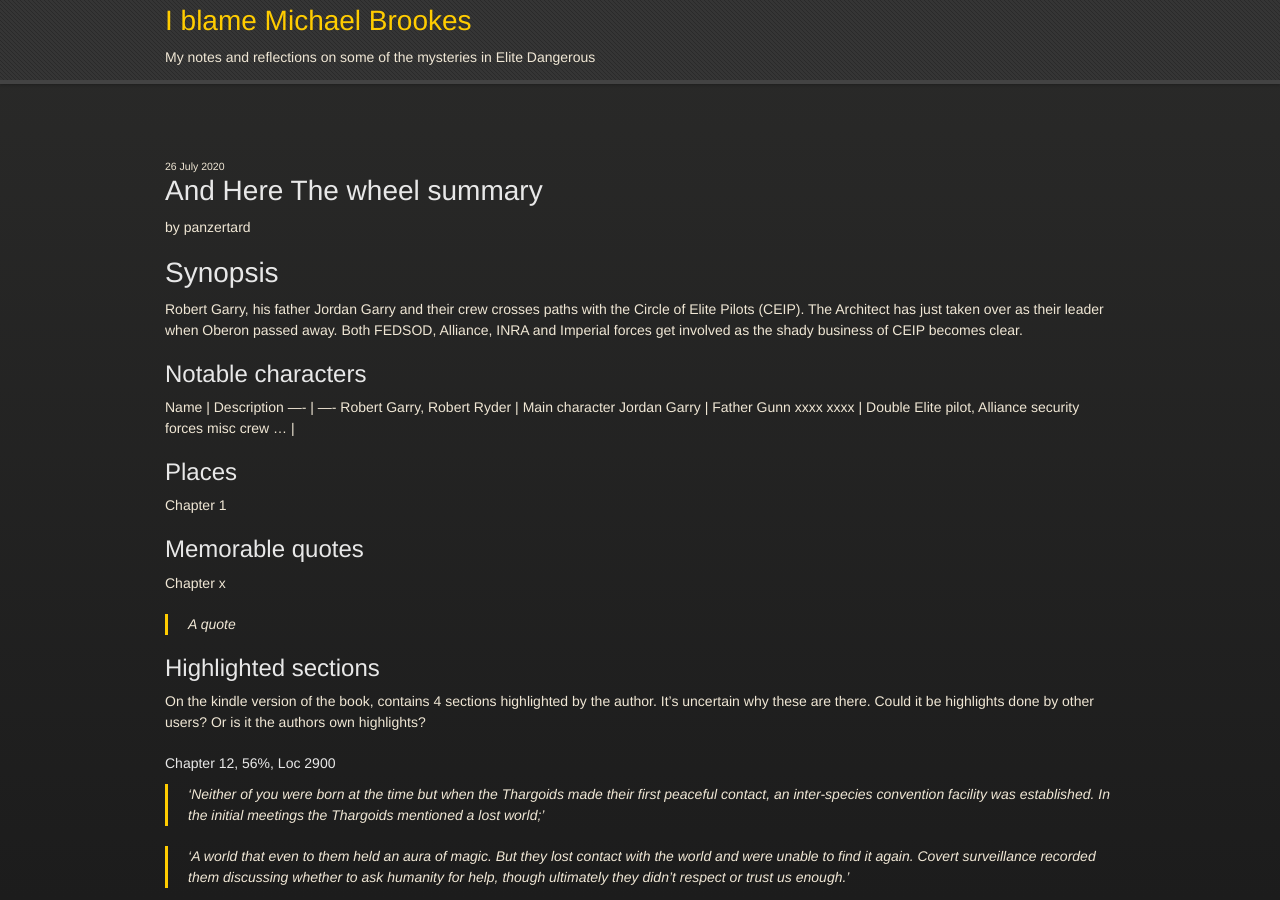
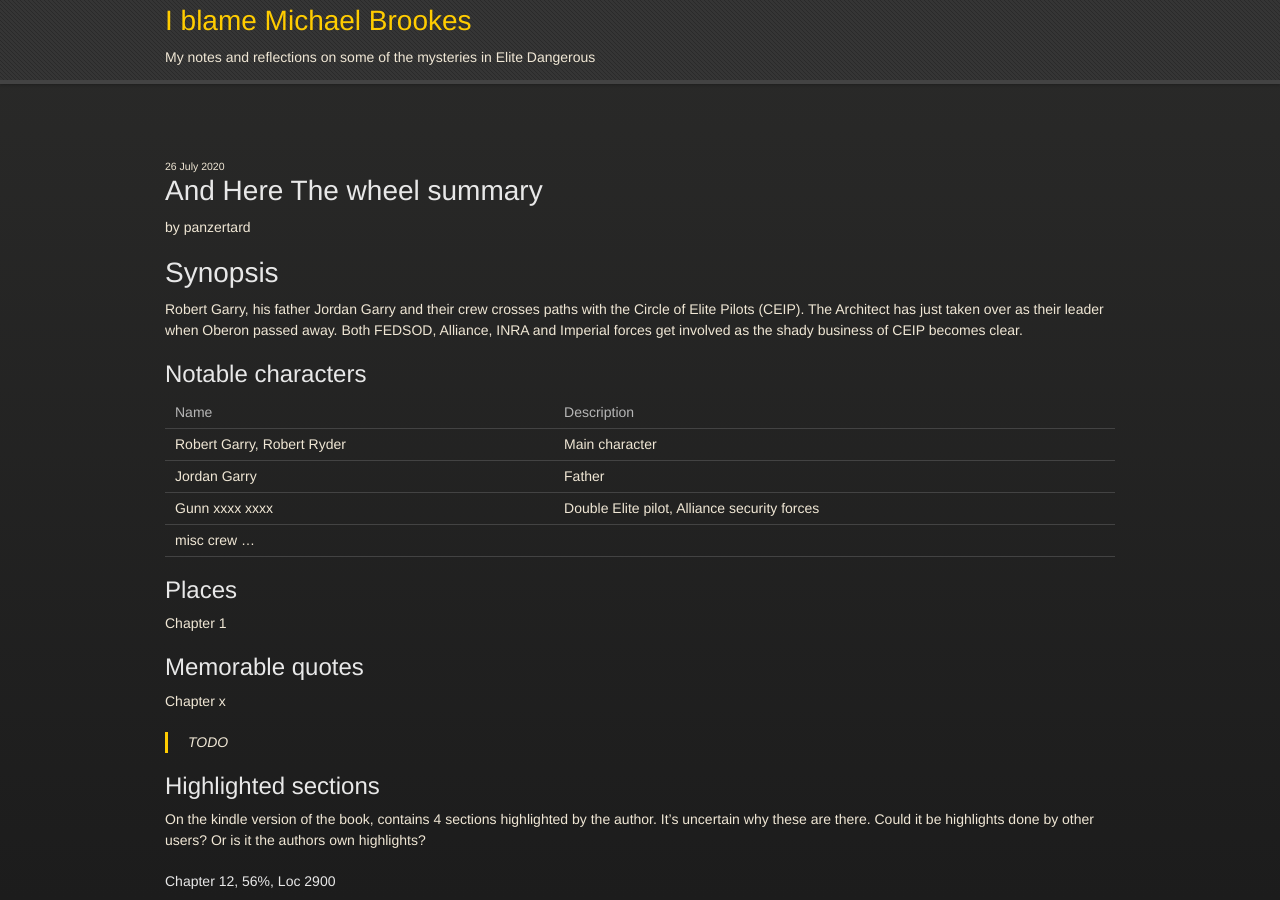
Before and after one commit to panzertard/elitedangerous-notes, a Jekyll site: the page built from docs/_posts/2020-07-26-Here-The-Wheel.md, in a window 1280 px wide and 900 px high. Built offline with Jekyll 4.4.1, drawn with Linux system fonts in a browser that asks for light colours; some web fonts are replaced.

Commit message:
layout wheel

```diff
--- a/docs/_posts/2020-07-26-Here-The-Wheel.md
+++ b/docs/_posts/2020-07-26-Here-The-Wheel.md
@@ -12,6 +12,7 @@ Robert Garry, his father Jordan Garry and their crew crosses paths with the Circ
 Both FEDSOD, Alliance, INRA and Imperial forces get involved as the shady business of CEIP becomes clear.
 
 ## Notable characters
+
 Name | Description
 ---- | ----
 Robert Garry, Robert Ryder | Main character
@@ -25,7 +26,7 @@ Chapter 1
 
 ## Memorable quotes
 Chapter x
-> A quote
+> TODO
 
 ## Highlighted sections
 On the kindle version of the book, contains 4 sections highlighted by the author. It's uncertain why these are there. Could it be highlights done by other users? Or is it the authors own highlights?
```
